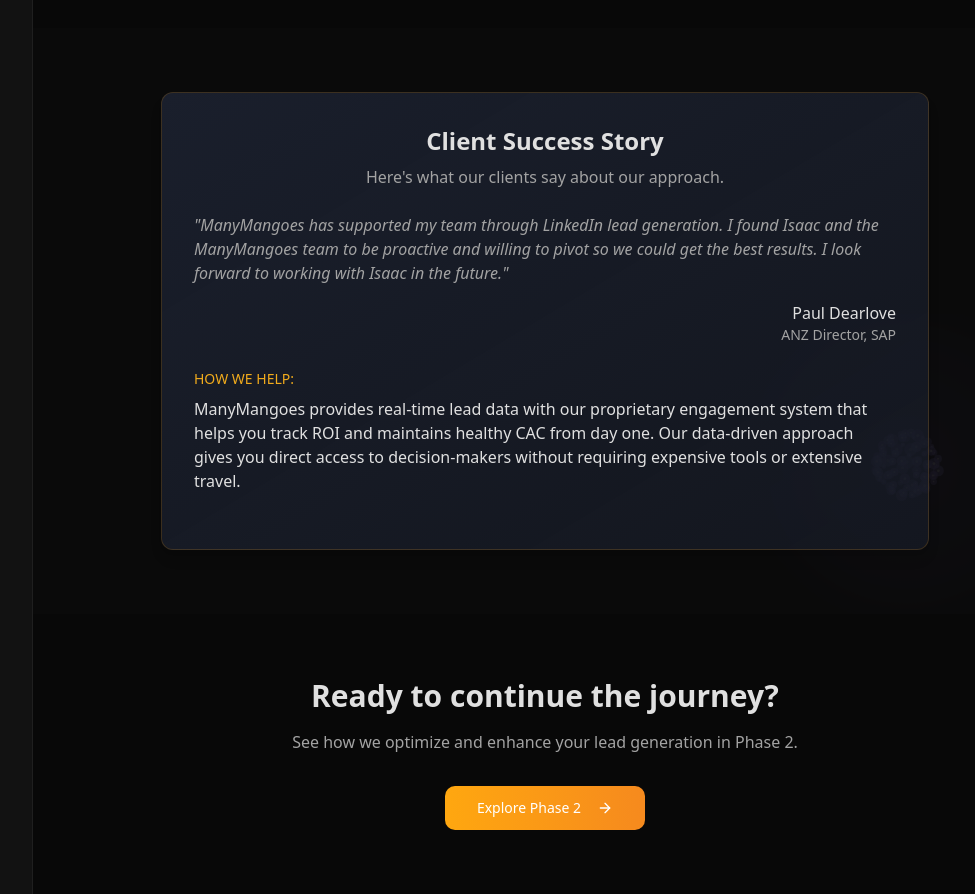
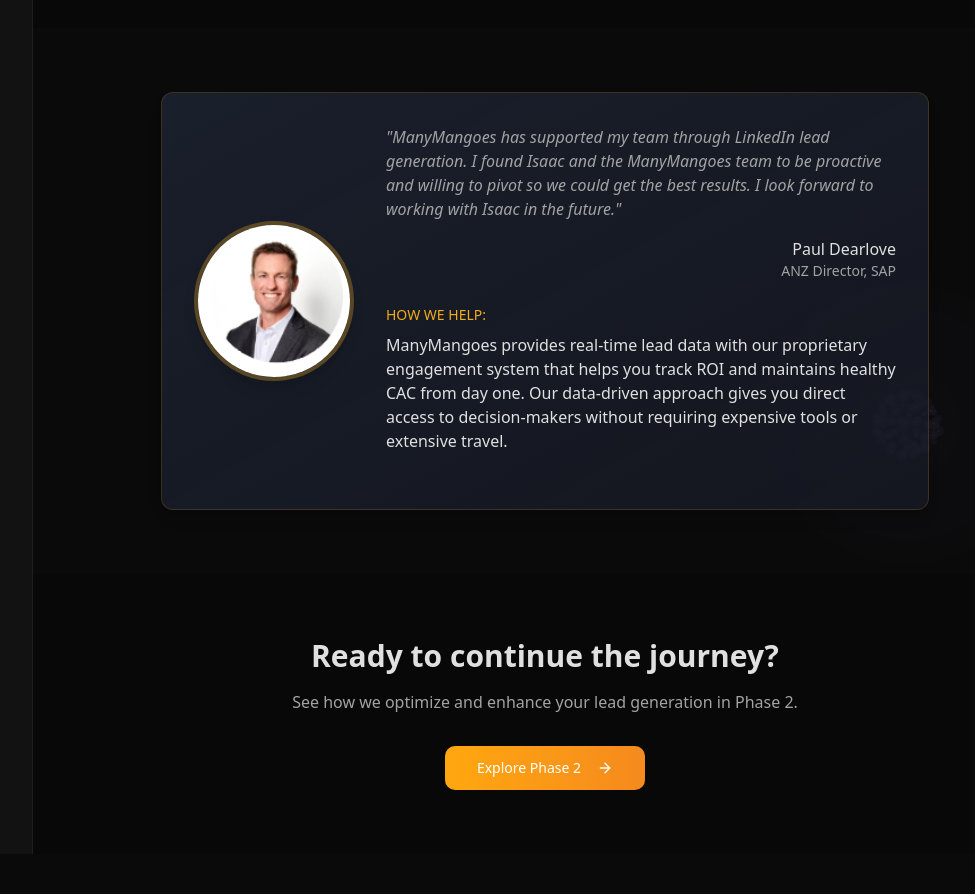
Before and after one commit to pipezulu/crypto-80, a React (Vite) app: page /phase-1 in a window 1280 px wide. Shown: the part 1840-2734 px from the top of the page, without its empty margins (223-1198 px from the left). After the commit the page ends 2694 px from the top, so only its background shows below. Built offline with nearby package versions, Linux system fonts and the light colour scheme.

Commit message:
Add client testimonial image
Integrate the provided image of Paul Dearlove into the testimonial section for improved visual appeal.

```diff
--- a/src/pages/Phase1.tsx
+++ b/src/pages/Phase1.tsx
@@ -5,6 +5,7 @@ import { Button } from '@/components/ui/button';
 import SphereCanvas from '@/components/SphereCanvas';
 import Timeline from '@/components/Timeline';
 import { ArrowRight } from 'lucide-react';
+
 const Phase1 = () => {
   const timelineItems = [{
     title: "Persona & Data Strategy",
@@ -22,6 +23,7 @@ const Phase1 = () => {
     title: "Infrastructure Setup",
     description: "Implement tracking, setup retargeting pixels, and build live dashboards to monitor performance."
   }];
+
   return <div className="min-h-screen">
       {/* Hero Section */}
       <section className="relative overflow-hidden bg-grid">
@@ -161,13 +163,15 @@ const Phase1 = () => {
           delay: 0.3
         }} className="max-w-3xl mx-auto">
             <div className="relative bg-gradient-to-br from-tech-900 to-tech-900/60 border border-tech-500/20 rounded-lg p-8 shadow-lg">
-              <div className="mb-6 text-center">
-                <h3 className="text-2xl font-bold mb-2">Client Success Story</h3>
-                <p className="text-muted-foreground">
-                  Here's what our clients say about our approach.
-                </p>
+              <div className="flex flex-col md:flex-row items-center space-y-6 md:space-y-0 md:space-x-8">
+                <div className="w-40 h-40 flex-shrink-0">
+                  <img
+                    src="/lovable-uploads/0000dc08-2d3b-40c0-8c07-410960351dad.png"
+                    alt="Paul Dearlove"
+                    className="w-full h-full object-cover rounded-full border-4 border-tech-300/30 shadow-lg"
+                  />
                 </div>
-
+                <div className="flex-grow">
                   <div className="mb-6">
                     <p className="italic text-muted-foreground mb-4 mx-0 px-0 text-base">&quot;ManyMangoes has supported my team through LinkedIn lead generation. I found Isaac and the ManyMangoes team to be proactive and willing to pivot so we could get the best results. I look forward to working with Isaac in the future.&quot;</p>
 
@@ -182,6 +186,8 @@ const Phase1 = () => {
                     <p className="text-foreground">
                       ManyMangoes provides real-time lead data with our proprietary engagement system that helps you track ROI and maintains healthy CAC from day one. Our data-driven approach gives you direct access to decision-makers without requiring expensive tools or extensive travel.
                     </p>
+                  </div>
+                </div>
               </div>
             </div>
           </motion.div>
@@ -216,4 +222,5 @@ const Phase1 = () => {
       </section>
     </div>;
 };
+
 export default Phase1;
```
Also changed, not shown: public/lovable-uploads/0000dc08-2d3b-40c0-8c07-410960351dad.png (added). Lines whose indentation alone changed are shown as unchanged.
